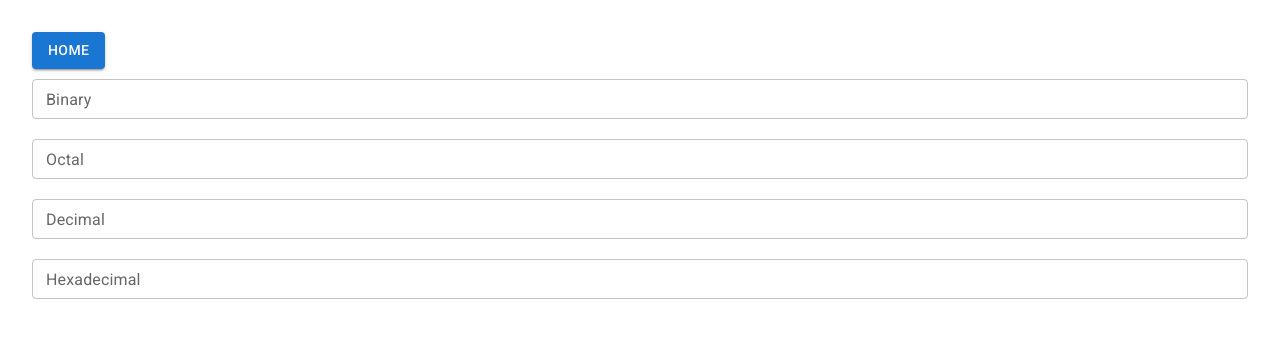
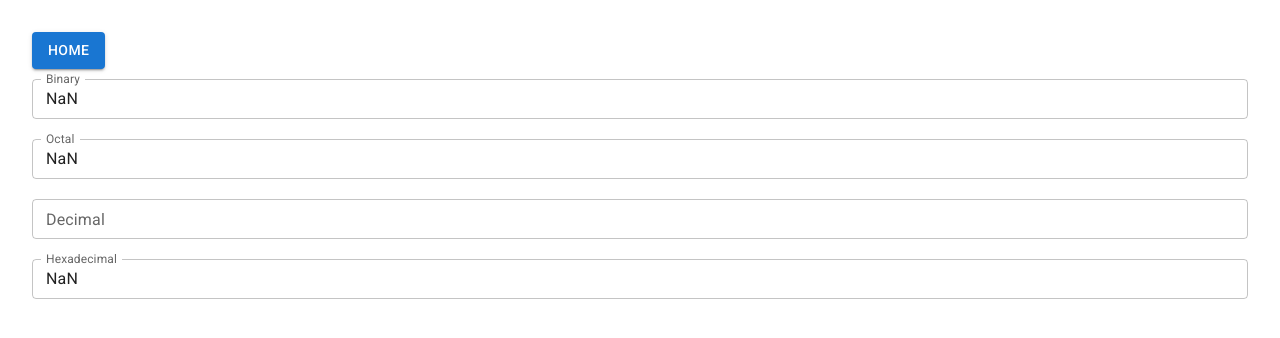
Before and after one commit to snct-ukai/webtoys, a React (Vite) app: page /base-conversion in a window 1280 px wide. Shown: the top 338 px of the page. Built offline with nearby package versions, Linux system fonts and the light colour scheme.

Commit message:
update: validate at BaseConversion

```diff
--- a/src/pages/BaseConversion.tsx
+++ b/src/pages/BaseConversion.tsx
@@ -3,45 +3,38 @@ import {TextField} from "@mui/material";
 import style from "./BaseConversion.module.scss";
 
 const BaseConversion = () => {
-  const [binary, setBinary] = useState("");
-  const [octal, setOctal] = useState("");
-  const [decimal, setDecimal] = useState("");
-  const [hexadecimal, setHexadecimal] = useState("");
+  const [number, setNumber] = useState("");
 
   const handleBinaryChange = (event: ChangeEvent<HTMLInputElement>) => {
-    setBinary(event.target.value);
-    setOctal(parseInt(event.target.value, 2).toString(8));
-    setDecimal(parseInt(event.target.value, 2).toString(10));
-    setHexadecimal(parseInt(event.target.value, 2).toString(16));
+    const value = event.target.value;
+    const binaryValue = value.replace(/[^0-1]/g, "");
+    setNumber(parseInt(binaryValue, 2).toString(10));
   }
 
   const handleOctalChange = (event: ChangeEvent<HTMLInputElement>) => {
-    setBinary(parseInt(event.target.value, 8).toString(2));
-    setOctal(event.target.value);
-    setDecimal(parseInt(event.target.value, 8).toString(10));
-    setHexadecimal(parseInt(event.target.value, 8).toString(16));
+    const value = event.target.value;
+    const octalValue = value.replace(/[^0-7]/g, "");
+    setNumber(parseInt(octalValue, 8).toString(10));
   }
 
   const handleDecimalChange = (event: ChangeEvent<HTMLInputElement>) => {
-    setBinary(parseInt(event.target.value, 10).toString(2));
-    setOctal(parseInt(event.target.value, 10).toString(8));
-    setDecimal(event.target.value);
-    setHexadecimal(parseInt(event.target.value, 10).toString(16));
+    const value = event.target.value;
+    const decimalValue = value.replace(/[^0-9]/g, "");
+    setNumber(decimalValue);
   }
 
   const handleHexadecimalChange = (event: ChangeEvent<HTMLInputElement>) => {
-    setBinary(parseInt(event.target.value, 16).toString(2));
-    setOctal(parseInt(event.target.value, 16).toString(8));
-    setDecimal(parseInt(event.target.value, 16).toString(10));
-    setHexadecimal(event.target.value);
+    const value = event.target.value;
+    const hexadecimalValue = value.replace(/[^0-9a-fA-F]/g, "");
+    setNumber(parseInt(hexadecimalValue, 16).toString(10));
   }
 
   return (
     <div className={style.container}>
-      <TextField className={style.item} label="Binary" value={binary} onChange={handleBinaryChange} size="small"/>
-      <TextField className={style.item} label="Octal" value={octal} onChange={handleOctalChange} size="small"/>
-      <TextField className={style.item} label="Decimal" value={decimal} onChange={handleDecimalChange} size="small"/>
-      <TextField className={style.item} label="Hexadecimal" value={hexadecimal} onChange={handleHexadecimalChange} size="small"/>
+      <TextField className={style.item} label="Binary" value={parseInt(number).toString(2)} onChange={handleBinaryChange} size="small"/>
+      <TextField className={style.item} label="Octal" value={parseInt(number).toString(8)} onChange={handleOctalChange} size="small"/>
+      <TextField className={style.item} label="Decimal" value={number} onChange={handleDecimalChange} size="small"/>
+      <TextField className={style.item} label="Hexadecimal" value={parseInt(number).toString(16)} onChange={handleHexadecimalChange} size="small"/>
     </div>
   );
 }
```
